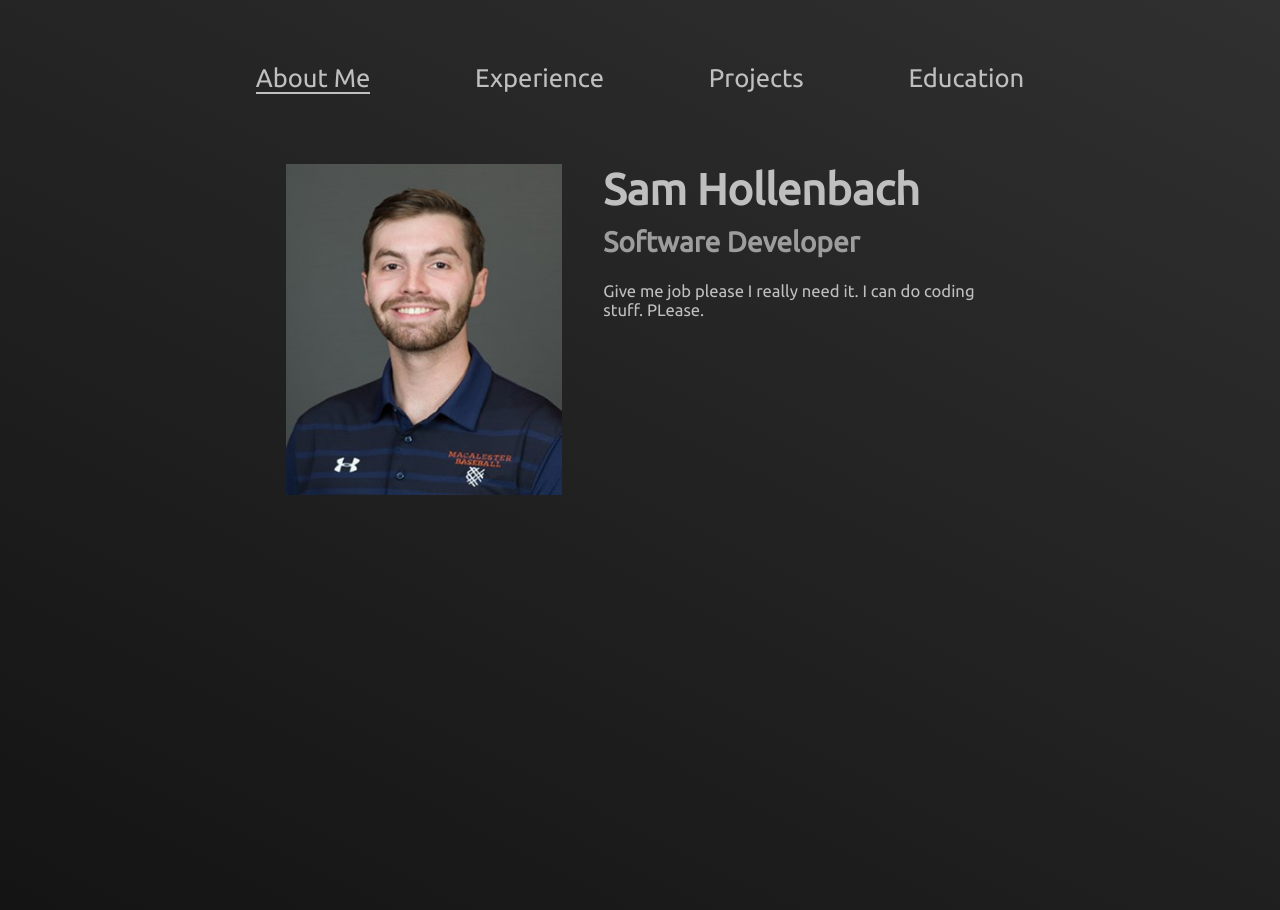
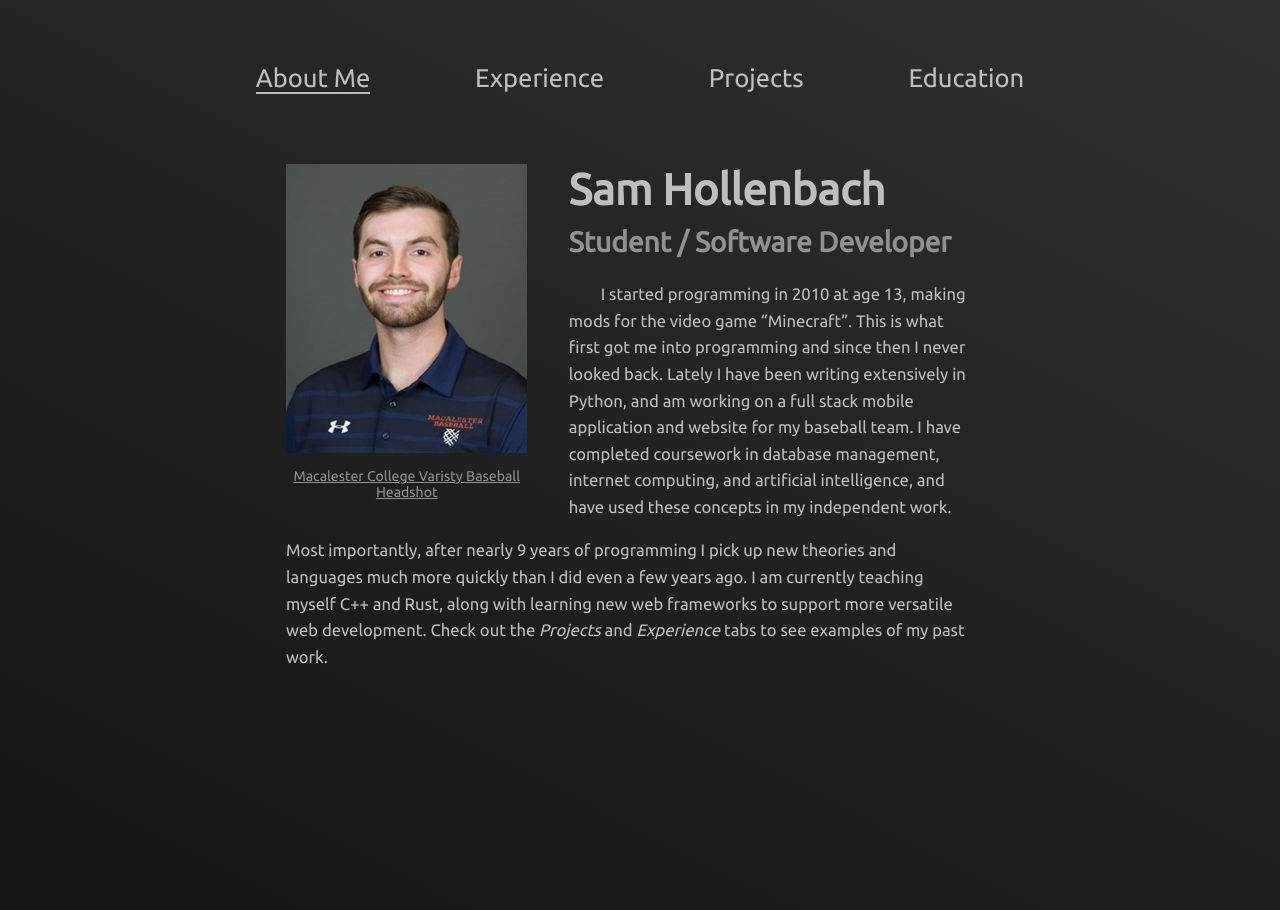
Before and after one commit to samhollenbach/shollenb, a Flask app: page / in a window 1280 px wide. Shown: the top 910 px of the page. Run offline with Flask 2, Linux system fonts and the light colour scheme; some libraries are stand-ins or nearby versions.

Commit message:
profile content

```diff
--- a/app.py
+++ b/app.py
@@ -2,6 +2,8 @@ from flask import Flask, render_template, abort
 
 
 app = Flask(__name__)
+
+
 
 
 @app.route('/<string:startPage>')
--- a/static/styles/styles.css
+++ b/static/styles/styles.css
@@ -61,7 +61,7 @@ body{
 }
 
 #img-cont{
-	width: 40%;
+	width: 35%;
 	overflow: hidden;
 	float: left;
 }
@@ -70,11 +70,17 @@ body{
 	padding-top: 0px;
 
 	margin-left: 4%;
-	width: 54%;
+	width: 59%;
 	color: rgb(191, 191, 191);
 	overflow: hidden;
 	float: right;
+
 }
+p {
+	line-height: 1.6;
+
+}
+
 h1#name{
 	margin-top: 0px;
 	margin-bottom: 0px;
@@ -83,11 +89,31 @@ h1#name{
 .bio > h2{
 	margin-top: 12px;
 	font-size: 2.2vw;
-	color: rgb(157, 157, 157);
+	color: rgb(145, 145, 145);
 }
 .bio > p{
 	font-size: 1.3vw;
+	text-indent: 24pt;
 }
+.bio2{
+	clear:both;
+	/*text-indent: 30pt;*/
+}
+.img-links{
+	clear: left;
+	text-align: center;
+	width: 35%;
+	margin-top: 100px;
+}
+.img-links > a{
+	font-size: 1.1vw;
+	display: block;
+	height: 50px;
+	padding-top: 15px;
+
+	color: rgb(145, 145, 145);
+}
+
 
 .page-cont p{
 	font-size: 1.3vw;
--- a/templates/index.html
+++ b/templates/index.html
@@ -42,10 +42,20 @@
 			</div>
 			<div class="bio">
 				<h1 id="name">Sam Hollenbach</h1>
-				<h2>Software Developer</h2>
-				<p>Give me job please I really need it. I can do coding stuff. PLease. </p>
+				<h2>Student / Software Developer</h2>
+				<p>I started programming in 2010 at age 13, making mods for the video game “Minecraft”. This is what first got me into programming and since then I never looked back. Lately I have been writing extensively in Python, and am working on a full stack mobile application and website for my baseball team. I have completed coursework in database management, internet computing, and artificial intelligence, and have used these concepts in my independent work.</p>
+			</div>
+
+			<div class="img-links">
+				<a  href="https://athletics.macalester.edu/roster.aspx?rp_id=10426">Macalester College Varisty Baseball Headshot</a>
+			</div>
+
+			<div class="bio2">
+			<p> Most importantly, after nearly 9 years of programming I pick up new theories and languages much more quickly than I did even a few years ago. I am currently teaching myself C++ and Rust, along with learning new web frameworks to support more versatile web development. Check out the <em>Projects</em> and <em>Experience</em> tabs to see examples of my past work.</p>
 			</div>
 		</div>
+
+
 
 
 		<div id="experience-block" class="page-cont" style="display: none;">
```
